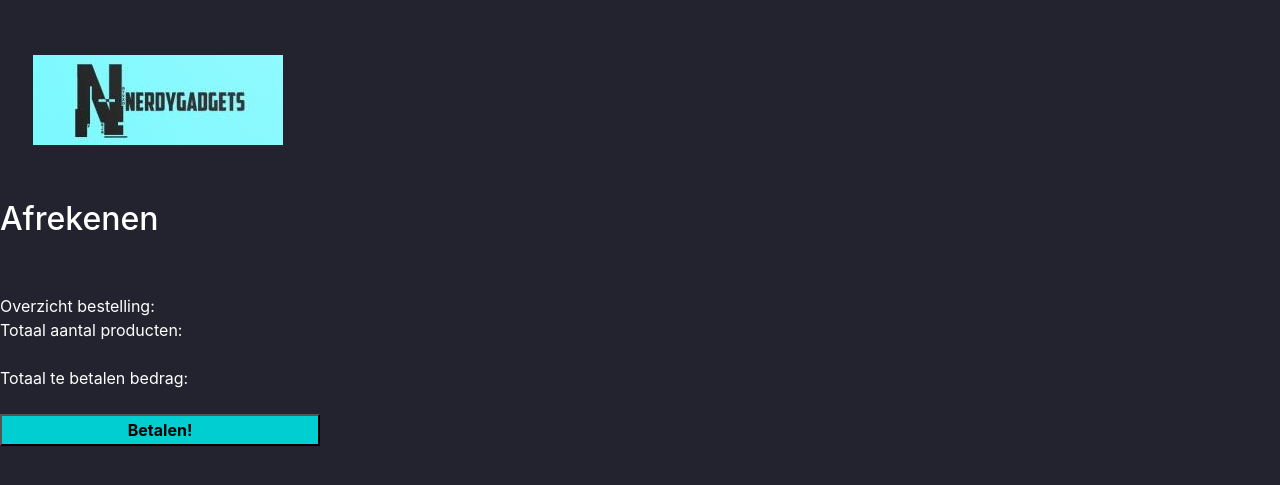
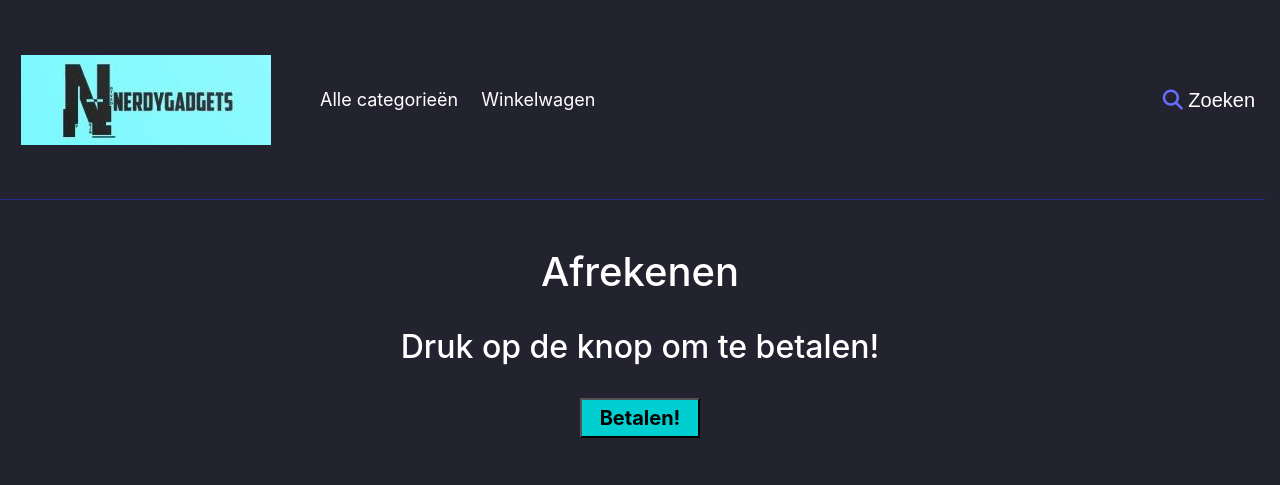
Before and after one commit to kelkesjoose/NerdyGadgets, a PHP site: page /checkout.php in a window 1280 px wide. Shown: the top 485 px of the page. Run offline with PHP 8.4, Linux system fonts and the light colour scheme; data that the repository does not hold is empty; some libraries are stand-ins or nearby versions; some web fonts are replaced.

Commit message:
Review klaar per product :)

```diff
--- a/Public/CSS/Style.css
+++ b/Public/CSS/Style.css
@@ -474,9 +474,10 @@ ul#ul-class-price li {
     color: #fff;
 }
 .betaalbutton {
-    width: 20em; height: 2em;
+    width: 120px; height: 40px;
     font-weight: bold;
     background-color: darkturquoise;
+    font-size: 20px;
 }
 .checkout {
     padding-left: 50px;
@@ -485,7 +486,9 @@ ul#ul-class-price li {
 .Review{
     text-align: center;
 }
-
+.postreview{
+    border-bottom: 2px solid darkturquoise;
+}
 
 .ToelichtingReview {
     resize:none;
@@ -555,21 +558,21 @@ ul#ul-class-price li {
 }
 
 .bestelbutton {
-  width: 40em; height: 2em;
+  width: 15em; height: 2em;
   font-weight: bold;
-  background-color: #00ced1;
-  padding-left: 50px;
+    background-color: #00ced1;
 }
 
 .order {
-  padding-left: 50px;
+  /*padding-left: 70px; */
   padding-right: 50px;
-  text-align: center;
+  /* text-align: center;*/
   padding-bottom: 30px;
 }
 
 .order input[type=text] {
-  width: 100%;
+  width: 200px;
+    height: 30px;
   padding: 12px 20px;
   margin: 8px 0;
   box-sizing: border-box;
@@ -578,6 +581,14 @@ ul#ul-class-price li {
 .order input[type=radio] {
   height: 20px;
   width: 20px;
+}
+
+.Afrekenen{
+ text-align: center;
+}
+
+.slider {
+    width: 220px;
 }
 
 .besthead {
@@ -659,18 +670,18 @@ ul#ul-class-price li {
     position: absolute;
     top: 0;
     left: 0;
-} */
+}
 
-.slider {
-    width: 60%;
-    margin: 24% auto;
-    position: relative;
-}
+
+
+ */
 =======
-#paddingstar {
-    margin-right: 10px;
-    width: 40px; height: 40px;
-    box-sizing: border-box;
-    filter:
-}
 >>>>>>> 2eaea05ed9f3c44536455075a72147050fd4c7c1
+
+         #paddingstar {
+             margin-right: 10px;
+             width: 40px;
+             height: 40px;
+             box-sizing: border-box;
+             filter:
+         }
--- a/checkout.php
+++ b/checkout.php
@@ -1,59 +1,20 @@
 <?php
-include "connect.php";
+include __DIR__ . "/header.php";
 
 ?>
 
 <!DOCTYPE html>
 <html lang="en" style="background-color: rgb(35,35,47);">
-<head>
-    <script src="Public/JS/fontawesome.js" crossorigin="anonymous"></script>
-    <script src="Public/JS/jquery.min.js"></script>
-    <script src="Public/JS/bootstrap.min.js"></script>
-    <script src="Public/JS/popper.min.js"></script>
-    <script src="Public/JS/Resizer.js"></script>
-    <script src="Public/JS/jquery-3.4.1.js"></script>
-    <style>
-        @font-face {
-            font-family: MmrText;
-            src: url(/Public/fonts/mmrtext.ttf);
-        }
-    </style>
-    <meta charset="ISO-8859-1">
-    <title>NerdyGadgets</title>
-    <link rel="stylesheet" href="Public/CSS/Style.css" type="text/css">
-    <link rel="stylesheet" href="Public/CSS/bootstrap.min.css" type="text/css">
-    <link rel="stylesheet" href="Public/CSS/nha3fuq.css">
-    <link rel="apple-touch-icon" sizes="57x57" href="Public/Favicon/apple-icon-57x57.png">
-    <link rel="apple-touch-icon" sizes="60x60" href="Public/Favicon/apple-icon-60x60.png">
-    <link rel="apple-touch-icon" sizes="72x72" href="Public/Favicon/apple-icon-72x72.png">
-    <link rel="apple-touch-icon" sizes="76x76" href="Public/Favicon/apple-icon-76x76.png">
-    <link rel="apple-touch-icon" sizes="114x114" href="Public/Favicon/apple-icon-114x114.png">
-    <link rel="apple-touch-icon" sizes="120x120" href="Public/Favicon/apple-icon-120x120.png">
-    <link rel="apple-touch-icon" sizes="144x144" href="Public/Favicon/apple-icon-144x144.png">
-    <link rel="apple-touch-icon" sizes="152x152" href="Public/Favicon/apple-icon-152x152.png">
-    <link rel="apple-touch-icon" sizes="180x180" href="Public/Favicon/apple-icon-180x180.png">
-    <link rel="icon" type="image/png" sizes="192x192" href="Public/Favicon/android-icon-192x192.png">
-    <link rel="icon" type="image/png" sizes="32x32" href="Public/Favicon/favicon-32x32.png">
-    <link rel="icon" type="image/png" sizes="96x96" href="Public/Favicon/favicon-96x96.png">
-    <link rel="icon" type="image/png" sizes="16x16" href="Public/Favicon/favicon-16x16.png">
-    <link rel="manifest" href="Public/Favicon/manifest.json">
-    <meta name="msapplication-TileColor" content="#ffffff">
-    <meta name="msapplication-TileImage" content="Public/Favicon/ms-icon-144x144.png">
-    <meta name="theme-color" content="#ffffff">
-</head>
 <body>
+<br><br>
+<div class="Afrekenen">
+<h1> Afrekenen</h1>
+    <br>
+    <h2>Druk op de knop om te betalen!</h2>
+    <br>
+    <form method="get" action="confirmation.php">
+        <input type="submit" value="Betalen!" name="submit" class="betaalbutton" align="center"><br>
+    </form>
 
-<div class="col-2">
-    <div id="LogoImage"><a href="./" id="LogoA"><img src="public/img/logo250x90.jpg"></a></div></div>
-<div class="checkout">
-
-</div><h2> Afrekenen</h2>
-<br>
-<br>
-<form method="get" action="confirmation.php">
-    Overzicht bestelling:<br>
-    Totaal aantal producten:<br><br> <!-- Hier producten teruglaten komen vanuit de cart? Weet niet hoe? test-->
-    Totaal te betalen bedrag:<br><br> <!-- Hier bedragen terug laten komen vanuit de cart? Weet niet hoe?-->
-    <input type="submit" value="Betalen!" name="submit" class="betaalbutton"><br>
-</form>
+</div>
 </body>
```
Also changed, not shown: order.php (+38 -40 lines), view.php (+42 -13 lines).
